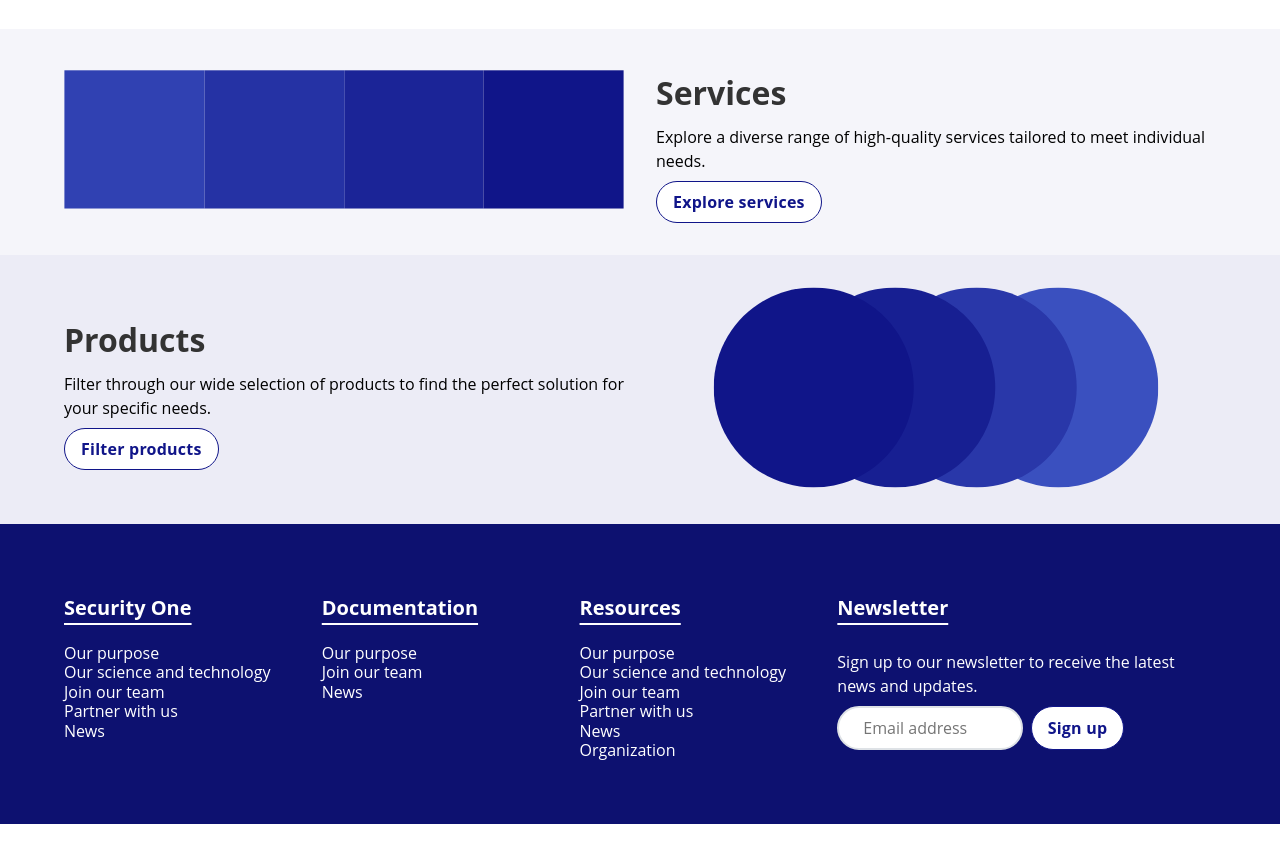
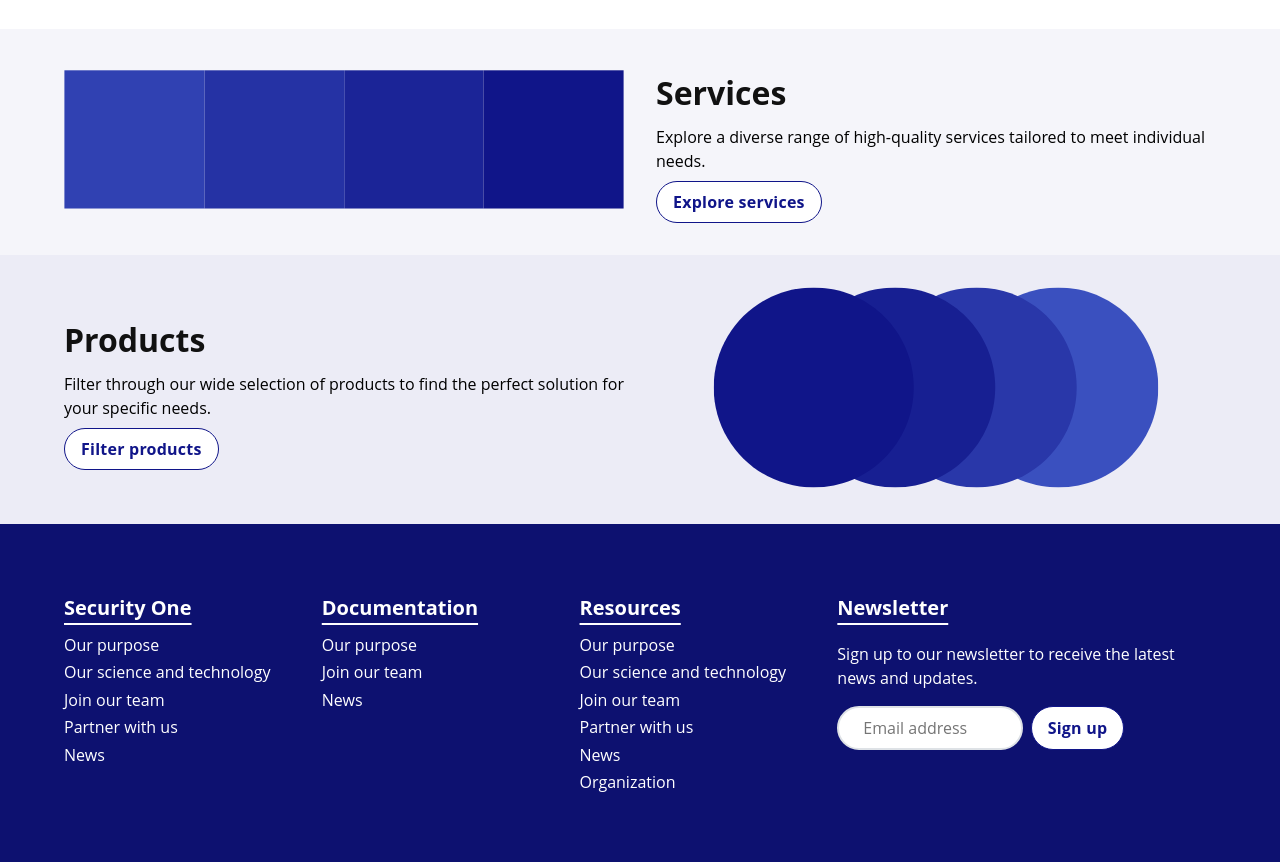
Before and after one commit to timothyshambra/security-one, a website: page src/index.html in a window 1280 px wide. Shown: the part 474-1336 px from the top of the page. Before the commit the page ends 1298 px from the top, so only its background shows below. Drawn offline with nearby package versions, Linux system fonts and the light colour scheme; files that its build step writes are made by us from their sources.

Commit message:
Update styles, add js doc strings

```diff
--- a/gulpfile.js
+++ b/gulpfile.js
@@ -27,6 +27,7 @@ function copyImages() {
   return gulp.src("src/images/*").pipe(gulp.dest("_site/images"));
 }
 
+//TODO: Concatenate and minify scripts
 function optimizeScripts() {
   return gulp.src("src/scripts/*")
     .pipe(uglify())
--- a/src/scss/base/_root.scss
+++ b/src/scss/base/_root.scss
@@ -1,7 +1,7 @@
 // Global root styles
 :root {
   --primary-color: #101589;
-  --primary-light: #3041b2;
+  --primary-light: #3548c0;
   --primary-dark: #0d1170;
   --primary-color-rgb: 16, 21, 137;
 
@@ -27,7 +27,8 @@
   --gray-800: #343a40;
   --gray-900: #212529;
 
-  --black-color: #333333;
+  // off black helps to keep the text from being "over powering"
+  --black-color: #111111;
   --white-color: #ffffff;
 
   --font-family-sans-serif: "Open Sans", sans-serif;
--- a/src/scss/layouts/_footer.scss
+++ b/src/scss/layouts/_footer.scss
@@ -4,13 +4,25 @@ footer {
   h3 {
     text-decoration: underline;
     text-underline-offset: 0.5rem;
-    padding-bottom: 1rem;
+    padding-bottom: .5rem;
     color: var(--white-color);
   }
 
   ul {
     margin: 0;
     padding: 0;
+  }
+
+  form {
+    display: grid;
+    grid-template-columns: repeat(auto-fill, minmax(10rem, 1fr));
+    column-gap: 0.5rem;
+    margin-top: 1rem;
+
+    .button {
+      justify-self: start;
+    }
+  }
 }
 
 .site-footer {
@@ -30,27 +42,20 @@ footer {
     & li ul {
       list-style: none;
       padding-left: 0;
+      margin-bottom: .5rem;
 
-        & li a {
+      & li {
+        padding-bottom: 0.5rem;
+
+        a {
           color: var(--white-color);
           text-decoration: none;
-
           &:hover {
             color: var(--white-color);
             text-decoration: underline;
           }
         }
       }
-    }
-  }
-
-  form {
-    display: grid;
-    grid-template-columns: repeat(auto-fill, minmax(10rem, 1fr));
-    column-gap: 0.5rem;
-
-    .button {
-      justify-self: start;
     }
   }
 }
--- a/src/scss/layouts/_header.scss
+++ b/src/scss/layouts/_header.scss
@@ -1,5 +1,3 @@
-@import "mixins/container";
-
 $primary-color: var(--primary-color);
 $primary-light: var(--primary-light);
 $font-family-sans-serif: var(--font-family-sans-serif);
--- a/src/scss/mixins/container.scss
+++ /dev/null
@@ -1,6 +0,0 @@
-@mixin container {
-  padding-left: 1rem;
-  padding-right: 1rem;
-  margin: 0 auto;
-  max-width: 1440px;
-}
--- a/src/scss/themes/_dark.scss
+++ b/src/scss/themes/_dark.scss
@@ -1 +1,3 @@
-// out of scope - but would be cool to have!
+/* out of scope - would be cool to have!
+ @media (prefers-color-scheme: dark) {}
+} */
```
Also changed, not shown: src/scripts/navigation.js (+17 -0 lines), src/scripts/products.js (+19 -5 lines), src/scripts/services.js (+34 -0 lines), _site/css/main.css, _site/scripts/products.js, _site/scripts/services.js. Lines whose indentation alone changed are shown as unchanged.
